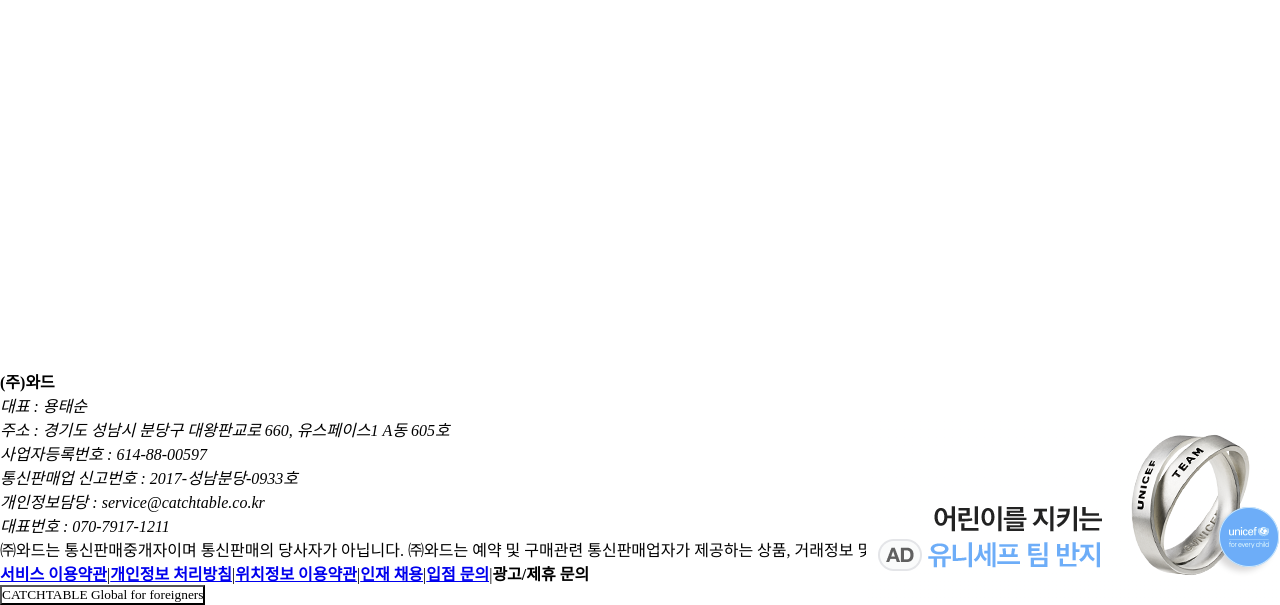
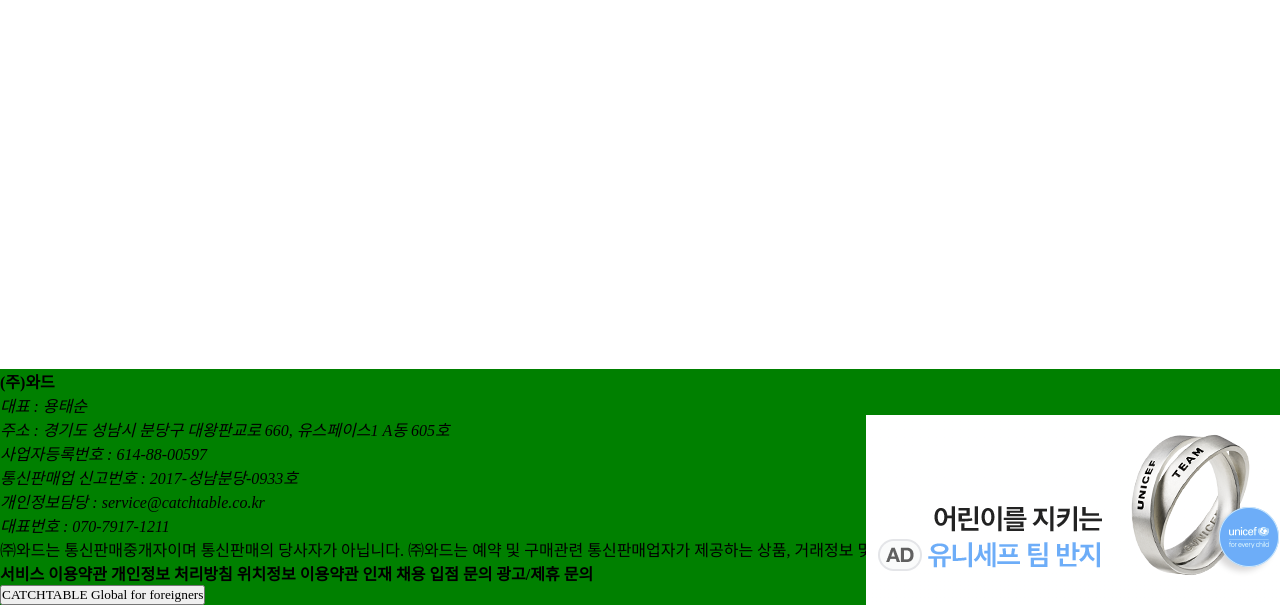
Before and after one commit to DONGTANGO/gittest1, a plain HTML site: page index.html in a window 1280 px wide. Shown: the part 195-800 px from the top of the page. Drawn offline with Linux system fonts and the light colour scheme; a web font is replaced by a local one.

Commit message:
commit test

```diff
--- a/index.css
+++ b/index.css
@@ -1,7 +1,6 @@
 * {
   margin: 0;
   padding: 0;
-  background-color: white;
   font-family: Gowun Batang, serif;
 }
 
@@ -94,5 +93,7 @@ li a:hover {
 footer {
   position: absolute;
   bottom: 0;
-  background-color: gray;
+  background-color: green;
+  height: 100;
+  width: 100%;
 }
--- a/index.html
+++ b/index.html
@@ -48,9 +48,8 @@
 
 
     <footer>
-        <div class="k40a1u0">
         <h4><strong>(주)와드</strong></h4>
-            <address class="k40a1u1 _1ltqxco1y">
+        <address>
             <p>대표 : <span>용태순</span></p>
             <p>주소 : <span>경기도 성남시 분당구 대왕판교로 660, 유스페이스1 A동 605호</span></p>
             <p>사업자등록번호 : <span>614-88-00597</span></p>
@@ -58,17 +57,22 @@
             <p>개인정보담당 : <span>service@catchtable.co.kr</span></p>
             <p>대표번호 : <span>070-7917-1211</span></p>
         </address>
-            <p class="k40a1u1 _1ltqxco1y">㈜와드는 통신판매중개자이며 통신판매의 당사자가 아닙니다. ㈜와드는 예약 및 구매관련 통신판매업자가 제공하는 상품, 거래정보 및 거래 등에
+        <p>㈜와드는 통신판매중개자이며 통신판매의 당사자가 아닙니다. ㈜와드는 예약 및 구매관련 통신판매업자가 제공하는 상품, 거래정보 및 거래 등에
             대하여
             책임을 지지 않습니다.</p>
-            <nav class="footer-menu"><a href="/ct/main/policyService" style="font-weight: 700;">서비스 이용약관</a><span
-                    class="split">|</span><a href="/ct/main/policyPrivacy" style="font-weight: 700;">개인정보 처리방침</a><span
-                    class="split">|</span><a href="/ct/main/policyLocation" style="font-weight: 700;">위치정보 이용약관</a><span
-                    class="split">|</span><a href="#" style="font-weight: 700;">인재 채용</a><span class="split">|</span><a
-                    href="/ct/main/policyLocation" style="font-weight: 700;">입점 문의</a><span class="split">|</span><a
-                    style="font-weight: 700;">광고/제휴 문의</a></nav><button type="button" class="k40a1u3 _1ltqxco21"><span
-                    class="k40a1u2">CATCHTABLE Global</span> for foreigners<div class="k40a1u4"></div></button>
-        </div>
+        <nav class="footer-menu">
+            <a style="font-weight: 700;">서비스 이용약관</a>
+            <a style="font-weight: 700;">개인정보 처리방침</a>
+            <a style="font-weight: 700;">위치정보 이용약관</a>
+            <a style="font-weight: 700;">인재 채용</a>
+            <a style="font-weight: 700;">입점 문의</a>
+            <a style="font-weight: 700;">광고/제휴 문의</a>
+        </nav>
+        <button type="button">
+            <span>CATCHTABLE Global</span>
+            for foreigners
+            <div></div>
+        </button>
     </footer>
 
 </body>
```
Lines whose indentation alone changed are shown as unchanged.
